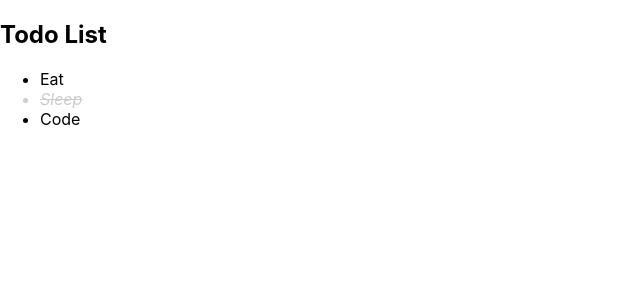
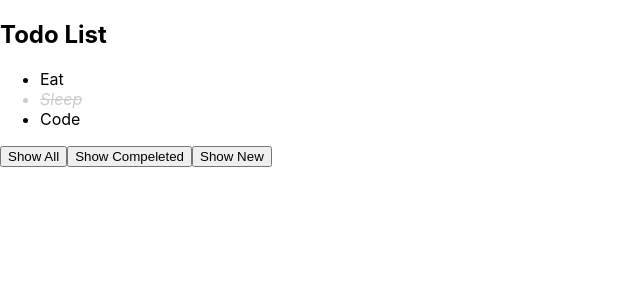
Before and after one commit to tquoctuan97/learn-reactjs, a React (Create React App) app: page / in a window 1280 px wide. Shown: the top 300 px of the page, without its empty margins (0-640 px from the left). Built offline with nearby package versions, Linux system fonts and the light colour scheme.

Commit message:
28 - Lab Filter Todo

```diff
--- a/src/features/Todo/index.js
+++ b/src/features/Todo/index.js
@@ -21,6 +21,7 @@
     ]
 
     const [todoList, setTodoList] =  useState(initTodoList);
+    const [filteredStatus, setFilteredStatus] = useState('all');
 
     const handleTodoList = (todo, idx) => {
         // clone current array to the new array
@@ -40,10 +41,31 @@
         setTodoList(newTodoList);
     }
 
+    const handleShowAllClick = () => {
+        setFilteredStatus('all');
+    }
+
+    const handleShowCompeletedClick = () => {
+        setFilteredStatus('compeleted');
+    }
+
+    const handleShowNewClick = () => {
+        setFilteredStatus('new');
+    }
+
+    const renderedTodoList = todoList.filter(todo => filteredStatus === 'all' || filteredStatus === todo.status);
+    console.log(renderedTodoList);
+
     return (
         <div>
             <h2>Todo List</h2>
-            <TodoList todoList={todoList} onTodoClick={handleTodoList}/>
+            <TodoList todoList={renderedTodoList} onTodoClick={handleTodoList}/>
+
+            <div>
+                <button onClick={handleShowAllClick}>Show All</button>
+                <button onClick={handleShowCompeletedClick}>Show Compeleted</button>
+                <button onClick={handleShowNewClick}>Show New</button>
+            </div>
         </div>
     );
 }
```
